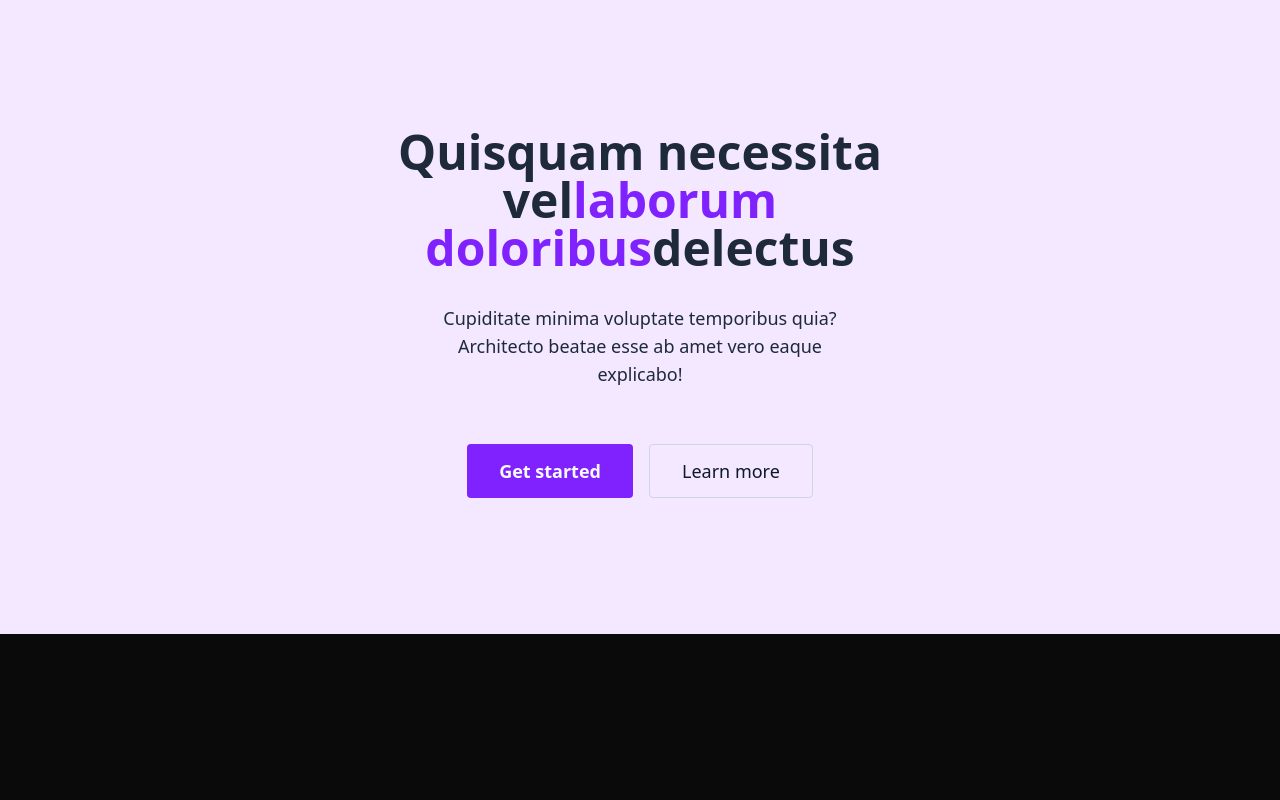
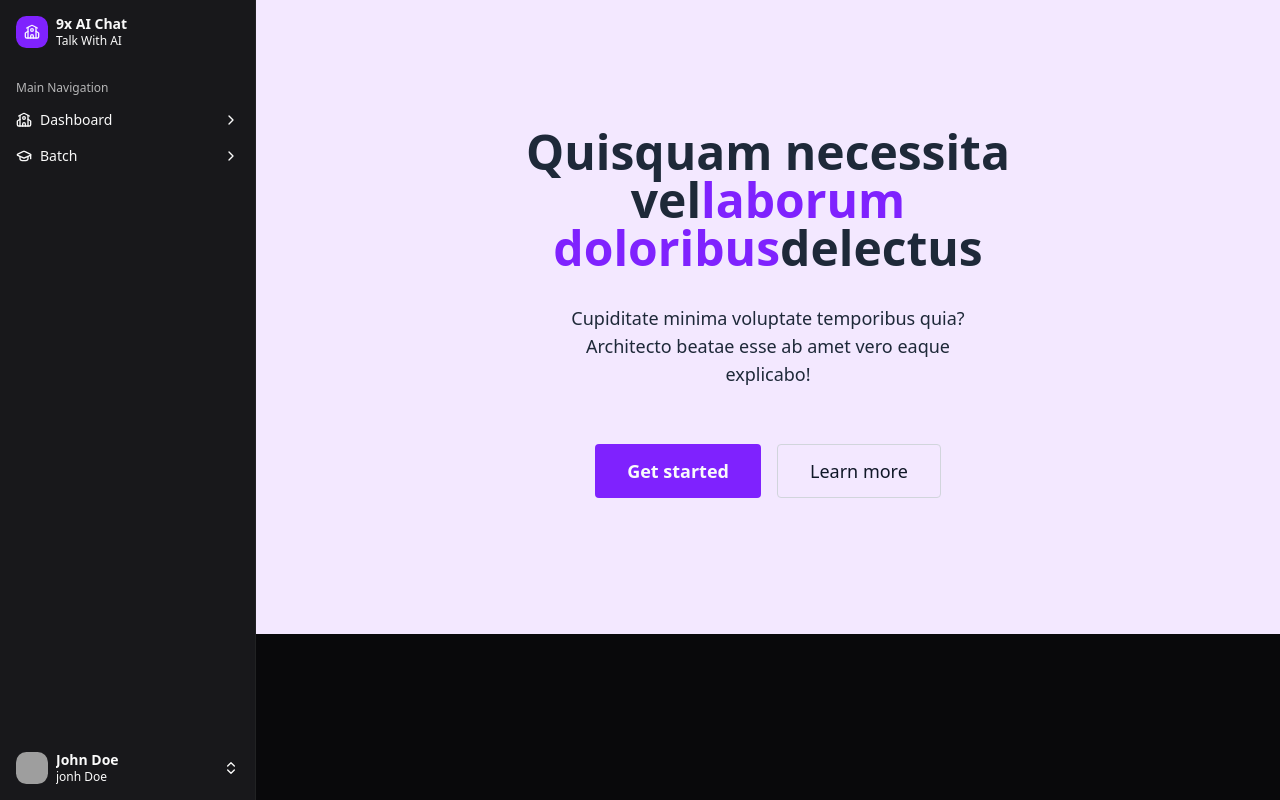
Before and after one commit to shahid-mohammed-9x/9x_ai_chat, a React (Vite) app in the folder user-frontend/: page / in a window 1280 px wide. Built offline with nearby package versions, Linux system fonts and the light colour scheme; grey boxes are pictures that could not be loaded.

Commit message:
added chat layout

```diff
--- a/user-frontend/package.json
+++ b/user-frontend/package.json
@@ -10,6 +10,7 @@
     "preview": "vite preview"
   },
   "dependencies": {
+    "@radix-ui/react-avatar": "^1.1.10",
     "@radix-ui/react-collapsible": "^1.1.12",
     "@radix-ui/react-dialog": "^1.1.15",
     "@radix-ui/react-dropdown-menu": "^2.1.16",
@@ -21,6 +22,7 @@
     "axios": "^1.11.0",
     "class-variance-authority": "^0.7.1",
     "clsx": "^2.1.1",
+    "lodash": "^4.17.21",
     "lucide-react": "^0.541.0",
     "react": "^19.1.1",
     "react-dom": "^19.1.1",
--- a/user-frontend/src/assets/css/index.css
+++ b/user-frontend/src/assets/css/index.css
@@ -42,72 +42,72 @@
 }
 
  :root {
-  --radius: 0.625rem;
+   --radius: 0.65rem;
    --background: oklch(1 0 0);
-  --foreground: oklch(0.145 0 0);
+   --foreground: oklch(0.141 0.005 285.823);
    --card: oklch(1 0 0);
-  --card-foreground: oklch(0.145 0 0);
+   --card-foreground: oklch(0.141 0.005 285.823);
    --popover: oklch(1 0 0);
-  --popover-foreground: oklch(0.145 0 0);
-  --primary: oklch(0.205 0 0);
-  --primary-foreground: oklch(0.985 0 0);
-  --secondary: oklch(0.97 0 0);
-  --secondary-foreground: oklch(0.205 0 0);
-  --muted: oklch(0.97 0 0);
-  --muted-foreground: oklch(0.556 0 0);
-  --accent: oklch(0.97 0 0);
-  --accent-foreground: oklch(0.205 0 0);
+   --popover-foreground: oklch(0.141 0.005 285.823);
+   --primary: oklch(0.606 0.25 292.717);
+   --primary-foreground: oklch(0.969 0.016 293.756);
+   --secondary: oklch(0.967 0.001 286.375);
+   --secondary-foreground: oklch(0.21 0.006 285.885);
+   --muted: oklch(0.967 0.001 286.375);
+   --muted-foreground: oklch(0.552 0.016 285.938);
+   --accent: oklch(0.967 0.001 286.375);
+   --accent-foreground: oklch(0.21 0.006 285.885);
    --destructive: oklch(0.577 0.245 27.325);
-  --border: oklch(0.922 0 0);
-  --input: oklch(0.922 0 0);
-  --ring: oklch(0.708 0 0);
+   --border: oklch(0.92 0.004 286.32);
+   --input: oklch(0.92 0.004 286.32);
+   --ring: oklch(0.606 0.25 292.717);
    --chart-1: oklch(0.646 0.222 41.116);
    --chart-2: oklch(0.6 0.118 184.704);
    --chart-3: oklch(0.398 0.07 227.392);
    --chart-4: oklch(0.828 0.189 84.429);
    --chart-5: oklch(0.769 0.188 70.08);
    --sidebar: oklch(0.985 0 0);
-  --sidebar-foreground: oklch(0.145 0 0);
-  --sidebar-primary: oklch(0.205 0 0);
-  --sidebar-primary-foreground: oklch(0.985 0 0);
-  --sidebar-accent: oklch(0.97 0 0);
-  --sidebar-accent-foreground: oklch(0.205 0 0);
-  --sidebar-border: oklch(0.922 0 0);
-  --sidebar-ring: oklch(0.708 0 0);
+   --sidebar-foreground: oklch(0.141 0.005 285.823);
+   --sidebar-primary: oklch(0.606 0.25 292.717);
+   --sidebar-primary-foreground: oklch(0.969 0.016 293.756);
+   --sidebar-accent: oklch(0.967 0.001 286.375);
+   --sidebar-accent-foreground: oklch(0.21 0.006 285.885);
+   --sidebar-border: oklch(0.92 0.004 286.32);
+   --sidebar-ring: oklch(0.606 0.25 292.717);
  }
 
  .dark {
-  --background: oklch(0.145 0 0);
+   --background: oklch(0.141 0.005 285.823);
    --foreground: oklch(0.985 0 0);
-  --card: oklch(0.205 0 0);
+   --card: oklch(0.21 0.006 285.885);
    --card-foreground: oklch(0.985 0 0);
-  --popover: oklch(0.205 0 0);
+   --popover: oklch(0.21 0.006 285.885);
    --popover-foreground: oklch(0.985 0 0);
-  --primary: oklch(0.922 0 0);
-  --primary-foreground: oklch(0.205 0 0);
-  --secondary: oklch(0.269 0 0);
+   --primary: oklch(0.541 0.281 293.009);
+   --primary-foreground: oklch(0.969 0.016 293.756);
+   --secondary: oklch(0.274 0.006 286.033);
    --secondary-foreground: oklch(0.985 0 0);
-  --muted: oklch(0.269 0 0);
-  --muted-foreground: oklch(0.708 0 0);
-  --accent: oklch(0.269 0 0);
+   --muted: oklch(0.274 0.006 286.033);
+   --muted-foreground: oklch(0.705 0.015 286.067);
+   --accent: oklch(0.274 0.006 286.033);
    --accent-foreground: oklch(0.985 0 0);
    --destructive: oklch(0.704 0.191 22.216);
    --border: oklch(1 0 0 / 10%);
    --input: oklch(1 0 0 / 15%);
-  --ring: oklch(0.556 0 0);
+   --ring: oklch(0.541 0.281 293.009);
    --chart-1: oklch(0.488 0.243 264.376);
    --chart-2: oklch(0.696 0.17 162.48);
    --chart-3: oklch(0.769 0.188 70.08);
    --chart-4: oklch(0.627 0.265 303.9);
    --chart-5: oklch(0.645 0.246 16.439);
-  --sidebar: oklch(0.205 0 0);
+   --sidebar: oklch(0.21 0.006 285.885);
    --sidebar-foreground: oklch(0.985 0 0);
-  --sidebar-primary: oklch(0.488 0.243 264.376);
-  --sidebar-primary-foreground: oklch(0.985 0 0);
-  --sidebar-accent: oklch(0.269 0 0);
+   --sidebar-primary: oklch(0.541 0.281 293.009);
+   --sidebar-primary-foreground: oklch(0.969 0.016 293.756);
+   --sidebar-accent: oklch(0.274 0.006 286.033);
    --sidebar-accent-foreground: oklch(0.985 0 0);
    --sidebar-border: oklch(1 0 0 / 10%);
-  --sidebar-ring: oklch(0.556 0 0);
+   --sidebar-ring: oklch(0.541 0.281 293.009);
  }
 
 @layer base {
--- /dev/null
+++ b/user-frontend/src/components/ui/avatar.jsx
@@ -0,0 +1,45 @@
+import * as React from "react"
+import * as AvatarPrimitive from "@radix-ui/react-avatar"
+
+import { cn } from "@/lib/utils"
+
+function Avatar({
+  className,
+  ...props
+}) {
+  return (
+    <AvatarPrimitive.Root
+      data-slot="avatar"
+      className={cn("relative flex size-8 shrink-0 overflow-hidden rounded-full", className)}
+      {...props} />
+  );
+}
+
+function AvatarImage({
+  className,
+  ...props
+}) {
+  return (
+    <AvatarPrimitive.Image
+      data-slot="avatar-image"
+      className={cn("aspect-square size-full", className)}
+      {...props} />
+  );
+}
+
+function AvatarFallback({
+  className,
+  ...props
+}) {
+  return (
+    <AvatarPrimitive.Fallback
+      data-slot="avatar-fallback"
+      className={cn(
+        "bg-muted flex size-full items-center justify-center rounded-full",
+        className
+      )}
+      {...props} />
+  );
+}
+
+export { Avatar, AvatarImage, AvatarFallback }
--- a/user-frontend/src/helpers/index.js
+++ b/user-frontend/src/helpers/index.js
@@ -1,4 +1,4 @@
-const getInitials = (fullName) => {
+export const getInitials = (fullName = "") => {
   const names = fullName.split(" ");
   const initials = names
     .map((name) => name.charAt(0).toUpperCase())
@@ -6,5 +6,3 @@ const getInitials = (fullName) => {
     .join("");
   return initials;
 };
-
-export default getInitials;
--- a/user-frontend/src/routes.jsx
+++ b/user-frontend/src/routes.jsx
@@ -1,9 +1,14 @@
 import Home from "@/views/pages/Home";
+import ChatLayout from "./views/layouts/ChatLayout";
 
 const allRoutesMapper = [
   {
     path: "/",
-    component: <Home />,
+    component: (
+      <ChatLayout>
+        <Home />
+      </ChatLayout>
+    ),
   },
 ];
 
--- a/user-frontend/src/views/layouts/ChatLayout.jsx
+++ b/user-frontend/src/views/layouts/ChatLayout.jsx
@@ -7,7 +7,6 @@ import {
   LogOut,
   Wallet,
   CreditCard,
-  Clock,
   GraduationCap,
   House,
 } from "lucide-react";
@@ -45,7 +44,7 @@ import {
 } from "@/components/ui/sidebar";
 import useLogout from "@/hooks/useLogout";
 import { Link, useNavigate } from "react-router-dom";
-import getInitials from "@/helpers/get-initials";
+import { getInitials } from "@/helpers";
 import Context from "@/context/context";
 import _ from "lodash";
 
@@ -92,28 +91,27 @@ const data = {
   ],
 };
 
-const UserSidebar = ({ user, children }) => {
+const user = {
+  name: "John Doe",
+  email: "jonh Doe",
+  avatar: "https://i.pravatar.cc/150?img=3",
+};
+
+const UserSidebar = ({ children }) => {
   const logoutFunction = useLogout();
   const navigate = useNavigate();
   const {
-    notificationState: { fetchNotificationsAction, notifications },
-    sidebarState: { isSidebarOpen, navMainAdmin, changeNavMainAdminAction },
+    sidebarState: { isSidebarOpen, navUser, changeNavUserAction },
   } = useContext(Context);
-
-  useEffect(() => {
-    if (!notifications) {
-      fetchNotificationsAction();
-    }
-  }, []);
 
   const changeNavMainAdminGroupFunction = useCallback(
     (id) => {
-      let value = navMainAdmin[id];
-      let updateState = _.cloneDeep(navMainAdmin);
+      let value = navUser[id];
+      let updateState = _.cloneDeep(navUser);
       updateState[id] = !value;
-      changeNavMainAdminAction(updateState);
+      changeNavUserAction(updateState);
     },
-    [navMainAdmin]
+    [navUser]
   );
 
   return (
@@ -129,9 +127,9 @@ const UserSidebar = ({ user, children }) => {
                   </div>
                   <div className="grid flex-1 text-left text-sm leading-tight">
                     <span className="truncate font-semibold capitalize">
-                      {"Tuition Management"}
+                      {"9x AI Chat"}
                     </span>
-                    <span className="truncate text-xs">Admin Portal</span>
+                    <span className="truncate text-xs">Talk With AI</span>
                   </div>
                 </div>
               </SidebarMenuButton>
@@ -147,8 +145,8 @@ const UserSidebar = ({ user, children }) => {
                 <Collapsible
                   key={item.title}
                   asChild
-                  // defaultOpen={navMainAdmin[item?.id] ?? false}
-                  open={navMainAdmin[item?.id] ?? false}
+                  // defaultOpen={navUser[item?.id] ?? false}
+                  open={navUser[item?.id] ?? false}
                   className="group/collapsible"
                 >
                   <SidebarMenuItem>
@@ -181,7 +179,7 @@ const UserSidebar = ({ user, children }) => {
             </SidebarMenu>
           </SidebarGroup>
 
-          <SidebarGroup className="group-data-[collapsible=icon]:hidden">
+          {/* <SidebarGroup className="group-data-[collapsible=icon]:hidden">
             <SidebarGroupLabel>Quick Access</SidebarGroupLabel>
             <SidebarMenu>
               {data.quickAccess.map((item) => (
@@ -195,7 +193,7 @@ const UserSidebar = ({ user, children }) => {
                 </SidebarMenuItem>
               ))}
             </SidebarMenu>
-          </SidebarGroup>
+          </SidebarGroup> */}
         </SidebarContent>
 
         <SidebarFooter>
```
Also changed, not shown: 1 other file (tests, documents, lock files or other folders). Lines whose indentation alone changed are shown as unchanged.
